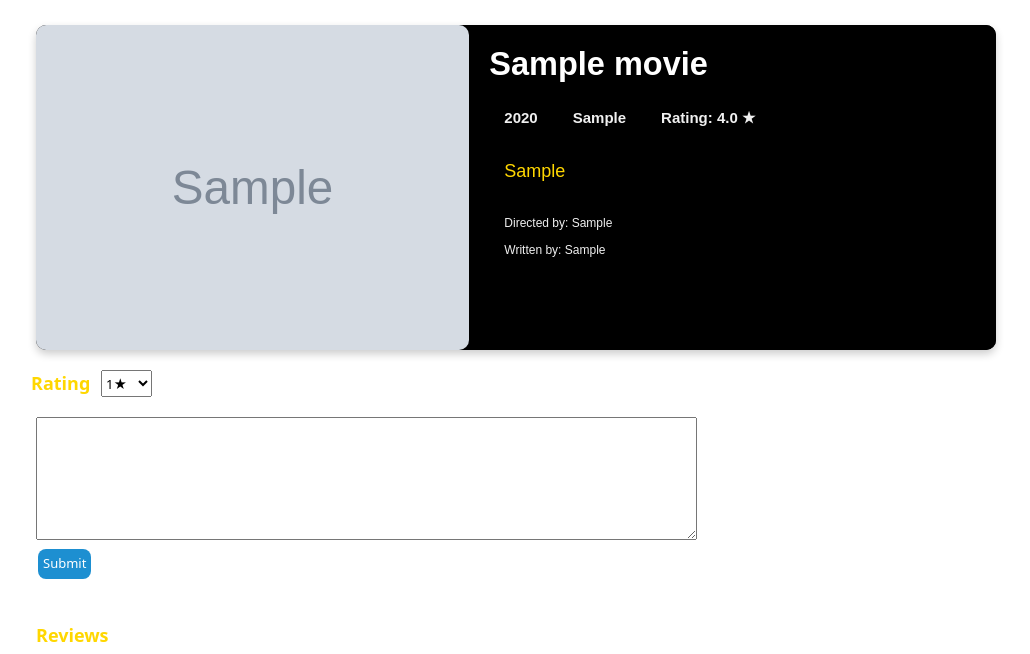
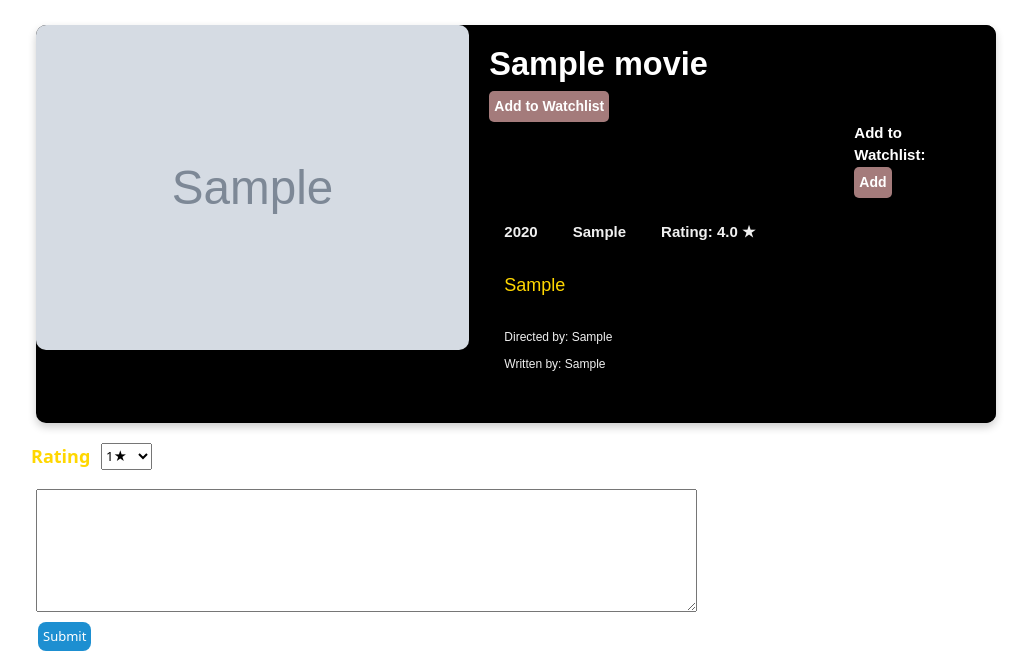
Before and after one commit to tegco/CriticsCorner, a Django app: page /1 in a window 1280 px wide. Shown: the part 150-804 px from the top of the page, without its empty margins (124-1154 px from the left). Run offline with Django 4.2, Linux system fonts and the light colour scheme; a user stored in the database is signed in; tables that the repository leaves empty hold one stand-in row (values such as "Sample post"); grey boxes marked "Sample" are stand-in pictures; some libraries are stand-ins or nearby versions.

Commit message:
botao add movie + dropdown listas

```diff
--- a/criticscorner/review/Templates/review/details.html
+++ b/criticscorner/review/Templates/review/details.html
@@ -23,6 +23,30 @@
     <br>
     <div id="details-info">
         <h1><b>{{ movie.title }}</b></h1>
+         <button id="add-to-watchlist-btn">Add to Watchlist</button>
+
+       <form id="add-to-watchlist-form" method="post" action="{% url 'review:add_to_watchlist' movie_id=movie.id %}">
+           {% csrf_token %}
+
+           <label for="watchlist-select">Add to Watchlist:</label>
+            <select name="watchlist_id" id="watchlist-select" style="display: none;">
+                {% for watchlist in watchlists %}
+                    <option value="{{ watchlist.id }}">{{ watchlist.name }}</option>
+                {% endfor %}
+            </select>
+            <button type="submit">Add</button>
+        </form>
+
+        <script>
+        const watchlistSelect = document.getElementById("watchlist-select");
+        const addToWatchlistBtn = document.getElementById("add-to-watchlist-btn");
+
+        addToWatchlistBtn.addEventListener("click", (event) => {
+            event.preventDefault();
+            watchlistSelect.style.display = "block";
+        });
+    </script>
+
         <ul id="basic-info">
             <li>{{movie.year}}</li>
             <li> {{movie.genres}}</li>
--- a/criticscorner/review/static/review/styles.css
+++ b/criticscorner/review/static/review/styles.css
@@ -69,6 +69,22 @@ body {
 
 #details-info h1,h2 {
     text-align: left;
+}
+#details-info form, button {
+    margin-left:75%;
+    background-color: rgba(255, 255, 255, 0);
+    font-size: 15px;
+    color: rgb(255, 255, 255);
+    font-weight: bold;
+}
+
+#details-info button {
+      background-color: rgba(171, 129, 129, 0.96);
+        margin-left: auto;
+        color: rgb(255, 255, 255);
+        font-size: 14px;
+    border-radius: 5px;
+    padding-inline: 5px;
 }
 #basic-info li {
     font-weight: bold;}
--- a/criticscorner/review/urls.py
+++ b/criticscorner/review/urls.py
@@ -9,7 +9,8 @@ urlpatterns = [
     path('register', views.register_user, name='register_user'),
     path('logout', views.logoutview, name='logoutview'),
     path('login', views.loginview, name='loginview'),
-    path('watchlist', views.display_watchlist, name='display_watchlist'),
+    path('watchlist/add/<int:movie_id>/', views.add_to_watchlist, name='add_to_watchlist'),
+    path('watchlists', views.display_watchlist, name='display_watchlist'),
     path('<int:movie_id>', views.details, name='details'),
     # O admin pode apagar um movie
     path('<int:movie_id>/delete_movie', views.delete_movie, name='delete_movie'),
--- a/criticscorner/review/views.py
+++ b/criticscorner/review/views.py
@@ -1,3 +1,4 @@
+from django.contrib import messages
 from django.contrib.auth import logout, authenticate, login
 from django.contrib.auth.decorators import login_required, permission_required
 from django.contrib.auth.models import User
@@ -60,10 +61,15 @@ def details(request, movie_id):
     # Ver se o objeto movie tem acesso a todas as reviews
     movie = get_object_or_404(Movie, pk=movie_id)
     reviews = Review.objects.filter(movie=movie)
+    try:
+        watchlists = Watchlist.objects.filter(reviewer=request.user.reviewer.user_id)
+    except Watchlist.DoesNotExist:
+        watchlists = None
 
     context = {
         'movie': movie,
-        'reviews': reviews
+        'reviews': reviews,
+        'watchlists': watchlists
     }
     return render(request, 'review/details.html', context)
 
@@ -112,15 +118,14 @@ def list_movies(request):
 
 
 @login_required(login_url='review:loginview')
-def add_watchlist(request, movie_id):
+def add_to_watchlist(request, movie_id, watchlist_id):
     movie = Movie.objects.get(pk=movie_id)
-    try:
-        watchlist = Watchlist.objects.get(reviewer_id=request.user.reviewer)
-    except Watchlist.DoesNotExist:
-        watchlist = Watchlist.objects.create(reviewer_id=request.user.reviewer, name="My Watchlist")
+    watchlist = get_object_or_404(Watchlist, pk=watchlist_id)
+    #watchlist = Watchlist.objects.get(pk=watchlist_id)
     watchlist.movies.add(movie)
-
-    return render(request, 'review/details.html', {'movie': movie, 'success_message': "Movie successfully added!"})
+    messages.success(request, 'Movie successfully added!')
+    return render(request, 'review/details.html',
+                  {'movie': movie, 'watchlist': watchlist, 'success_message': "Movie successfully added!"})
 
 
 @login_required(login_url='review:loginview')
```
